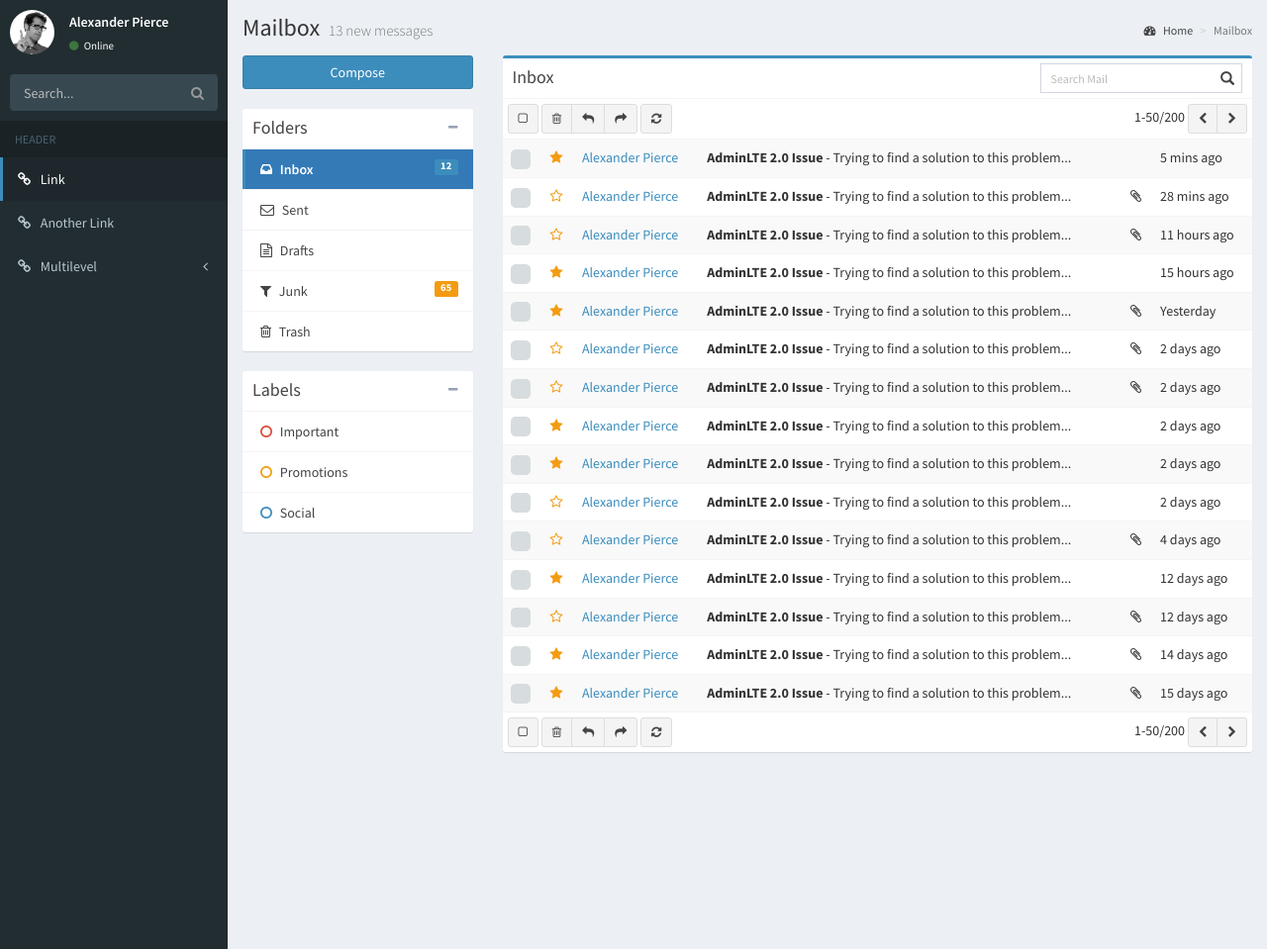
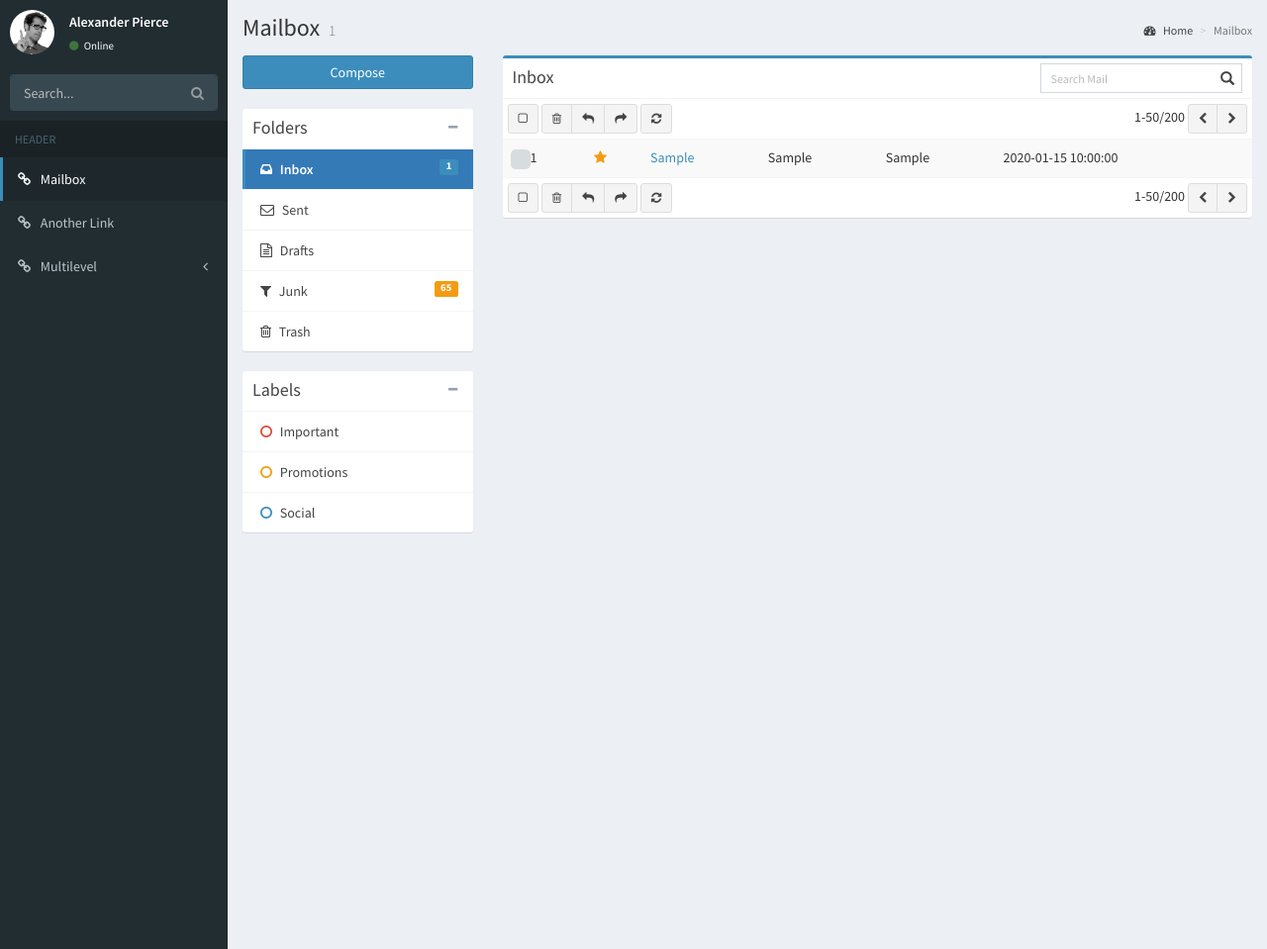
Before and after one commit to vincenthib/admin, a PHP site: page /modules/mailbox/index.php in a window 1280 px wide. Shown: the part 50-1009 px from the top of the page at 99% size. Run offline with PHP 8.4, Linux system fonts and the light colour scheme; tables that the repository leaves empty hold one stand-in row (values such as "Sample post"); some libraries are stand-ins or nearby versions.

Commit message:
Update mailbox cyril

```diff
--- a/modules/mailbox/index.php
+++ b/modules/mailbox/index.php
@@ -1,11 +1,29 @@
 <?php require_once 'config.php' ?>
 <?php include_once $root_dir.'/partials/header.php' ?>
+<?php require_once '../../inc/db.php' ?>
+
+<?php
+//compte des mails
+      $bindings = array();
+
+      $query = $db->prepare('SELECT COUNT(*) as count_mail FROM mailbox WHERE 1');
+
+      foreach($bindings as $key => $value) {
+         $type = is_int($value) ? PDO::PARAM_INT : PDO::PARAM_STR;
+         $query->bindValue($key, $value, $type);
+      }
+
+      $query->execute();
+      $result = $query->fetch();
+      $count_mail = $result['count_mail'];
+//fin compte des mails
+?>
 
         <!-- Content Header (Page header) -->
         <section class="content-header">
           <h1>
             Mailbox
-            <small>13 new messages</small>
+            <small><?= $count_mail ?></small>
           </h1>
           <ol class="breadcrumb">
             <li><a href="#"><i class="fa fa-dashboard"></i> Home</a></li>
@@ -27,7 +45,7 @@
                 </div>
                 <div class="box-body no-padding">
                   <ul class="nav nav-pills nav-stacked">
-                    <li class="active"><a href="#"><i class="fa fa-inbox"></i> Inbox <span class="label label-primary pull-right">12</span></a></li>
+                    <li class="active"><a href="#"><i class="fa fa-inbox"></i> Inbox <span class="label label-primary pull-right"><?= $count_mail ?></span></a></li>
                     <li><a href="#"><i class="fa fa-envelope-o"></i> Sent</a></li>
                     <li><a href="#"><i class="fa fa-file-text-o"></i> Drafts</a></li>
                     <li><a href="#"><i class="fa fa-filter"></i> Junk <span class="label label-waring pull-right">65</span></a></li>
@@ -83,15 +101,27 @@
                   <div class="table-responsive mailbox-messages">
                     <table class="table table-hover table-striped">
                       <tbody>
-                        <tr>
-                          <td><input type="checkbox" /></td>
-                          <td class="mailbox-star"><a href="#"><i class="fa fa-star text-yellow"></i></a></td>
-                          <td class="mailbox-name"><a href="modules/mailbox/read-mail.php">Alexander Pierce</a></td>
-                          <td class="mailbox-subject"><b>AdminLTE 2.0 Issue</b> - Trying to find a solution to this problem...</td>
-                          <td class="mailbox-attachment"></td>
-                          <td class="mailbox-date">5 mins ago</td>
-                        </tr>
-                        <tr>
+                        <?php
+//affichage liste mail
+
+                            $file_mails = $db->query('SELECT * FROM mailbox')->fetchAll();
+
+                             foreach($file_mails as $file_mail){
+                          ?>
+                            <tr>
+                                <td><input type="checkbox" /><?= $file_mail['checkbox'] ?></td>
+                                <td class="mailbox-star"><a href="#"><i class="fa fa-star text-yellow"></i></a></td>
+                                <td class="mailbox-name"><a href="modules/mailbox/read-mail.php?id=<?= $file_mail['id'] ?>"><?= $file_mail['destinataire'] ?></a></td>
+                                <td class="mailbox-subject"><?= $file_mail['objet'] ?></td>
+                                <td class="mailbox-attachment"><?= $file_mail['piece-jointe'] ?></td>
+                                <td class="mailbox-date"><?= $file_mail['received'] ?></td>
+                            </tr>
+                        <?php
+                          }
+ //fin liste mail
+                          ?>
+
+                        <!--tr>
                           <td><input type="checkbox" /></td>
                           <td class="mailbox-star"><a href="#"><i class="fa fa-star-o text-yellow"></i></a></td>
                           <td class="mailbox-name"><a href="modules/mailbox/read-mail.php">Alexander Pierce</a></td>
@@ -202,7 +232,7 @@
                           <td class="mailbox-subject"><b>AdminLTE 2.0 Issue</b> - Trying to find a solution to this problem...</td>
                           <td class="mailbox-attachment"><i class="fa fa-paperclip"></i></td>
                           <td class="mailbox-date">15 days ago</td>
-                        </tr>
+                        </tr-->
                       </tbody>
                     </table><!-- /.table -->
                   </div><!-- /.mail-box-messages -->
--- a/partials/header.php
+++ b/partials/header.php
@@ -1,3 +1,4 @@
+<?php require_once 'config.php' ?>
 <?php require_once $root_dir.'/inc/db.php' ?>
 <!DOCTYPE html>
 <!--
--- a/partials/sidebar-left.php
+++ b/partials/sidebar-left.php
@@ -30,7 +30,7 @@
 				<ul class="sidebar-menu">
 					<li class="header">HEADER</li>
 					<!-- Optionally, you can add icons to the links -->
-					<li class="active"><a href="#"><i class='fa fa-link'></i> <span>Link</span></a></li>
+					<li class="active"><a href="partials/mailbox/mailbox.php"><i class='fa fa-link'></i> <span>Mailbox</span></a></li>
 					<li><a href="#"><i class='fa fa-link'></i> <span>Another Link</span></a></li>
 					<li class="treeview">
 						<a href="#"><i class='fa fa-link'></i> <span>Multilevel</span> <i class="fa fa-angle-left pull-right"></i></a>
```
Also changed, not shown: modules/mailbox/sql/mailbox.sql (added, +62 -0 lines).
